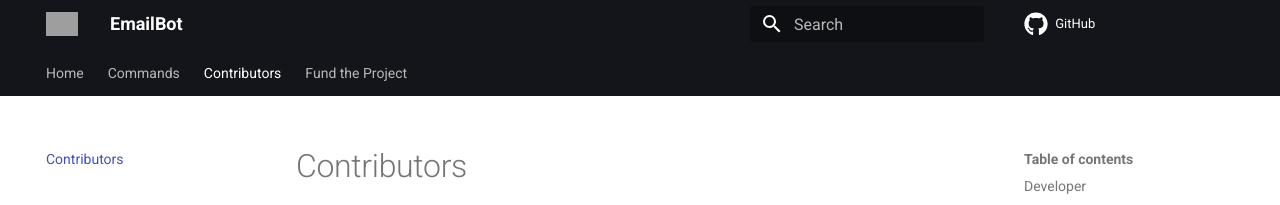
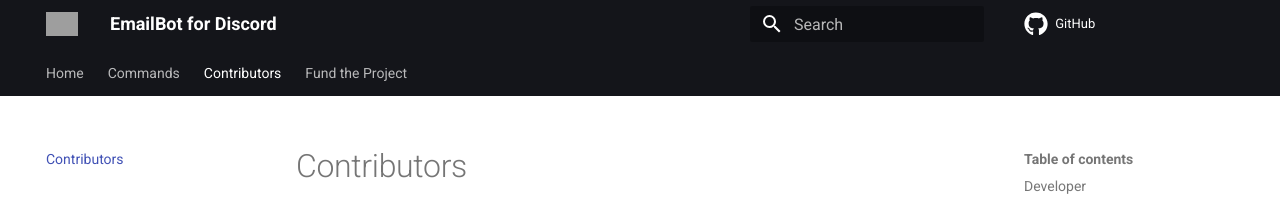
Before and after one commit to lkaesberg/EmailVerify, an MkDocs documentation site: the page built from docs/contributing.md, in a window 1280 px wide. Shown: the top 205 px of the page. Built offline with MkDocs 1.6.1 and Material for MkDocs 9.7.7, drawn with Linux system fonts in a browser that asks for light colours; comment, search, counter and statistics services are not loaded; grey boxes are pictures that could not be loaded.

Commit message:
Update mkdocs.yml

```diff
--- a/mkdocs.yml
+++ b/mkdocs.yml
@@ -1,4 +1,4 @@
-site_name: EmailBot
+site_name: EmailBot for Discord
 repo_url: https://github.com/lkaesberg/EmailBot
 theme:
   name: material
```
